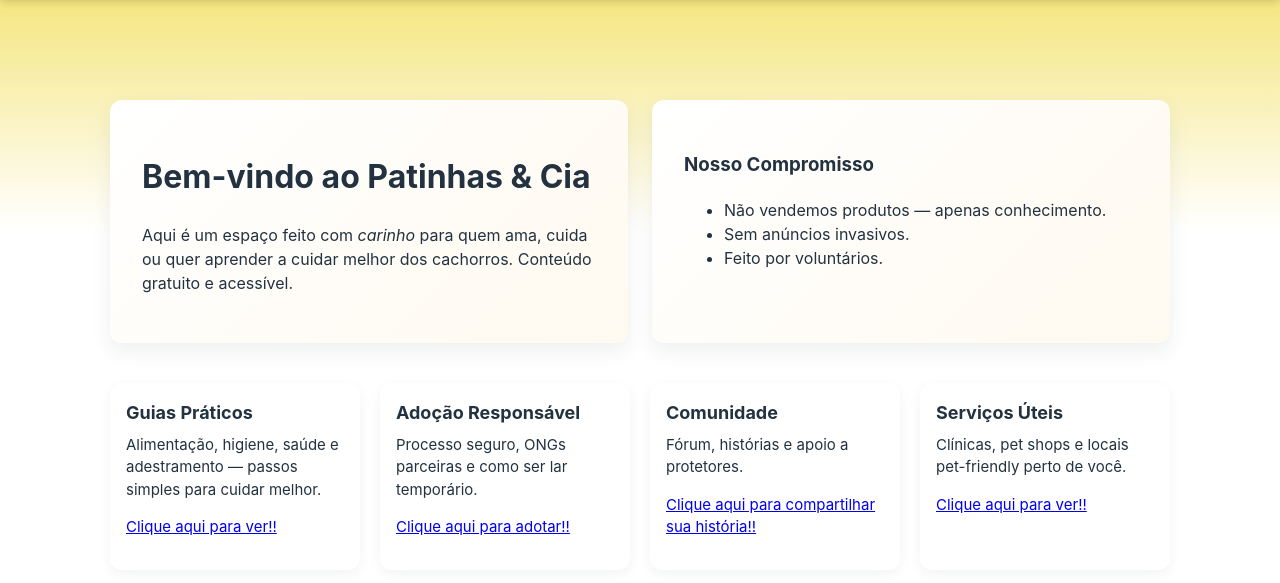
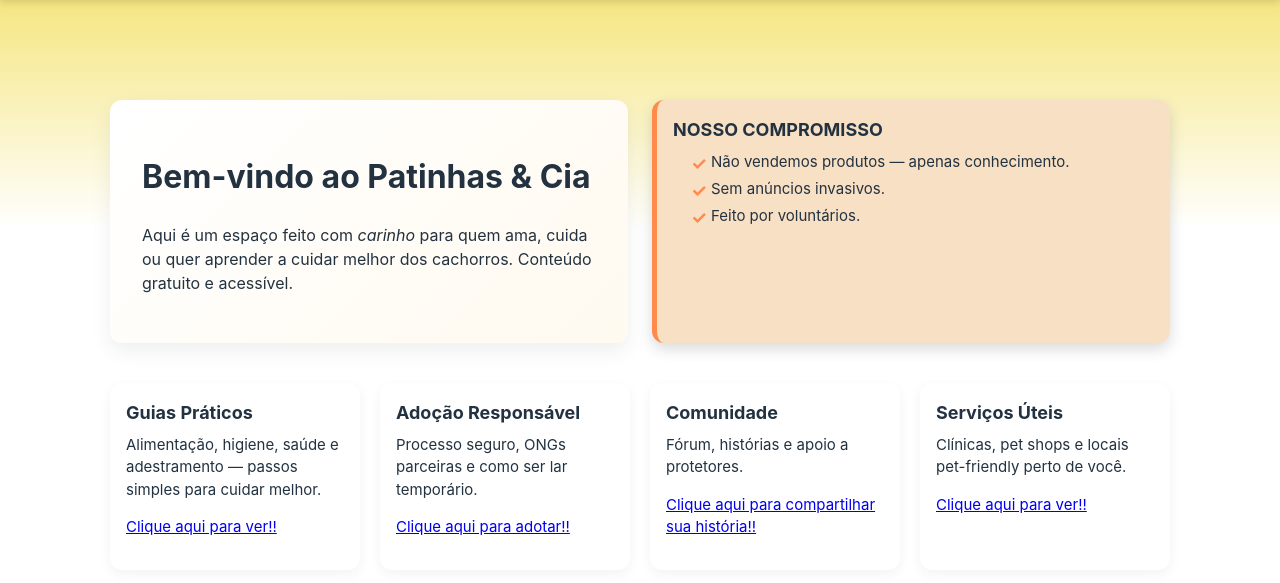
Before and after one commit to Brenocosta74/patinhas, a Flask app: page / in a window 1280 px wide. Shown: the part 140-723 px from the top of the page. Run offline with Flask 3, Linux system fonts and the light colour scheme; the visitor is signed in with stand-in values (Sample User, id 1).

Commit message:
Atualização

```diff
--- a/static/css/styles.css
+++ b/static/css/styles.css
@@ -206,6 +206,11 @@ main.container {
   box-shadow: 0 12px 28px rgba(35, 50, 64, 0.12);
 }
 
+.small {
+  font-size: 14px;
+  color: var(--muted);
+  }
+
 /* Linha de cards menores */
 .row-small-cards {
   display: grid;
@@ -325,3 +330,59 @@ footer {
     gap: 8px;
   }
 }
+
+/* Card "Nosso Compromisso" */
+.compromisso-card {
+  /* Fundo laranja claro */
+  background-color: #f7e0c4;
+
+  /* Padding e border-radius */
+  padding: 16px;
+  border-radius: var(--radius); /* 12px */
+
+  /* 💥 NOVO: Borda Lateral Laranja 💥 */
+  /* Usa a cor laranja do seu site (--accent: #FF8A4B) */
+  border-left: 5px solid var(--accent);
+
+  /* Sombra mais escura e visível (mantendo a Opção 1) */
+  box-shadow: 0 6px 15px rgba(0, 0, 0, 0.15);
+}
+
+/* Título */
+.compromisso-card h3 {
+  margin-top: 0;
+  margin-bottom: 8px;
+  color: var(--dark);
+  font-size: 18px;
+  text-transform: uppercase;
+  font-weight: bold;
+}
+
+/* Lista */
+.lista-compromisso {
+  list-style: none;
+  padding: 0;
+  margin: 0;
+  font-size: 15px;
+  color: var(--dark);
+}
+
+/* Item da Lista (LI) */
+.lista-compromisso li {
+  position: relative;
+  /* Ajuste o padding-left para compensar a borda do card */
+  padding-left: 20px;
+  margin-bottom: 6px;
+  line-height: 1.4;
+}
+
+/* Checkmark Laranja (✓) */
+.lista-compromisso li::before {
+  content: '\2713';
+  color: var(--accent); /* #FF8A4B */
+  position: absolute;
+  left: 0;
+  top: 0;
+  font-size: 1.2em;
+  font-weight: bold;
+}
--- a/templates/guia_pratico.html
+++ b/templates/guia_pratico.html
@@ -28,7 +28,7 @@
 
     <main class="container">
         <section class="hero-card section">
-            <h2>Guia Prático</h2>
+            <h2>Guias Práticos</h2>
             <p>Dicas essenciais sobre alimentação saudável, cuidados com higiene, saúde e prevenção de doenças, além de técnicas de adestramento.</p>
         </section>
 
--- a/templates/index2.html
+++ b/templates/index2.html
@@ -33,9 +33,9 @@
       <h1>Bem-vindo ao Patinhas &amp; Cia</h1>
       <p>Aqui é um espaço feito com <em>carinho</em> para quem ama, cuida ou quer aprender a cuidar melhor dos cachorros. Conteúdo gratuito e acessível.</p>
     </div>
-    <div class="hero-card">
+    <div class="compromisso-card">
       <h3>Nosso Compromisso</h3>
-      <ul>
+      <ul class="lista-compromisso" style="padding-left:18px">
         <li>Não vendemos produtos — apenas conhecimento.</li>
         <li>Sem anúncios invasivos.</li>
         <li>Feito por voluntários.</li>
```
